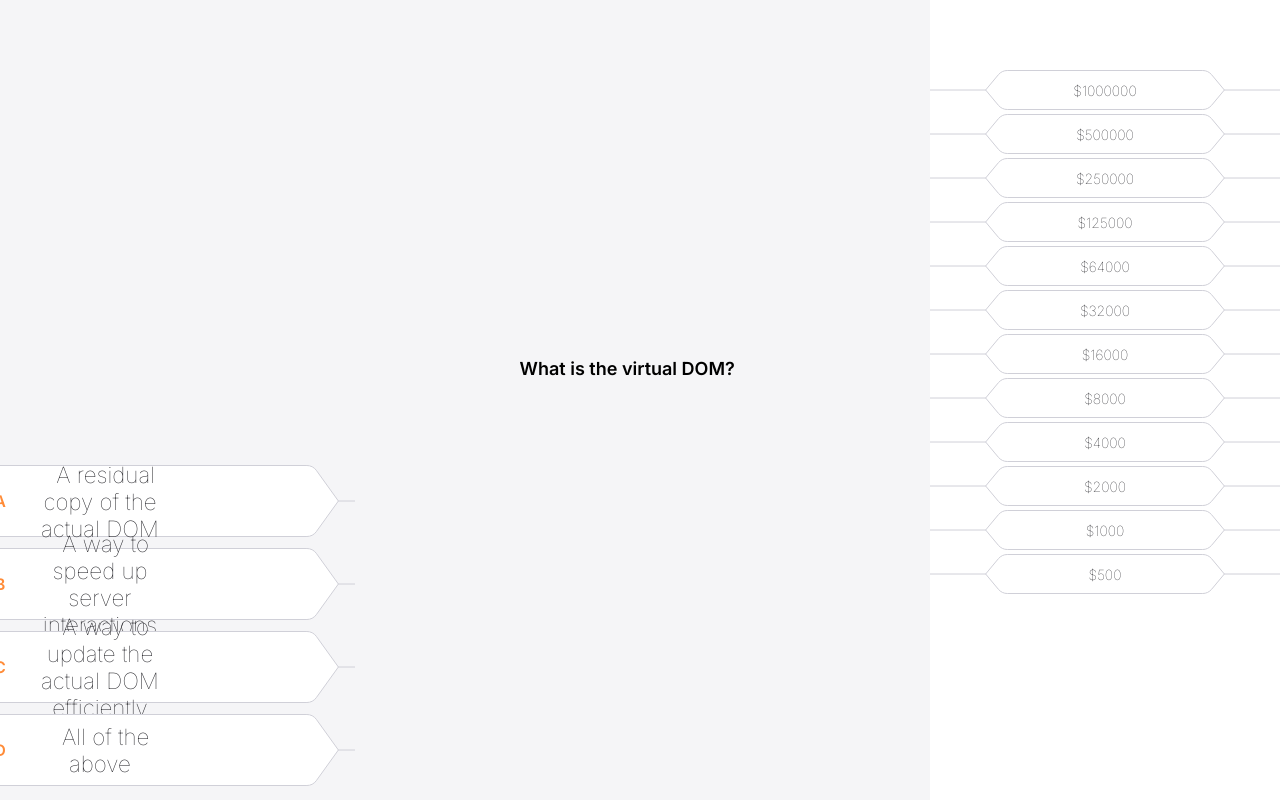
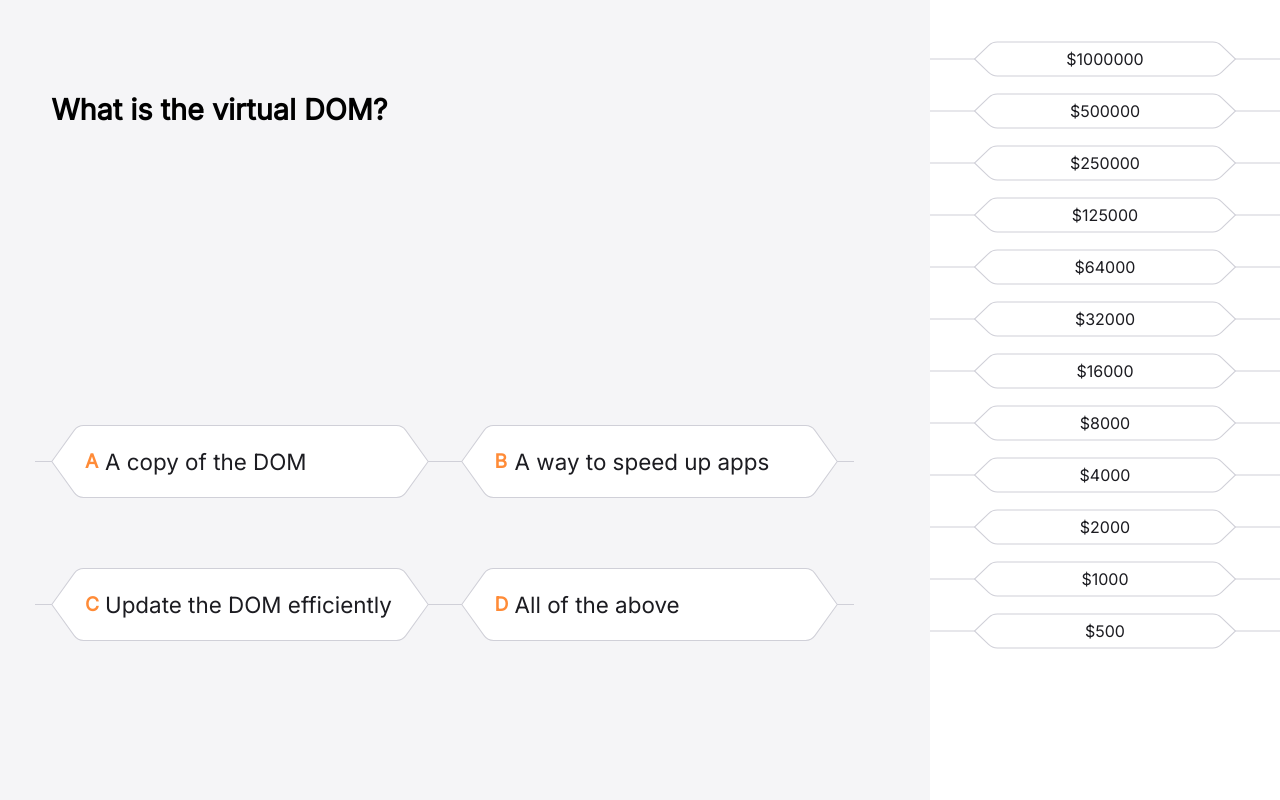
Before and after one commit to slaffsla/millionaire-game, a React (Vite) app: page / in a window 1280 px wide. Both pictures are taken after a click on the button "Start". Built offline with nearby package versions, Linux system fonts and the light colour scheme.

Commit message:
css and final touches

```diff
--- a/src/assets/ReactQuestions.ts
+++ b/src/assets/ReactQuestions.ts
@@ -8,12 +8,12 @@ export const QuestionsData: QuestionsDataType = [
     "id": "1",
     "question": "What is the virtual DOM?",
     "answers": [
-      "A residual copy of the actual DOM",
-      "A way to speed up server interactions",
-      "A way to update the actual DOM efficiently",
+      "A copy of the DOM",
+      "A way to speed up apps",
+      "Update the DOM efficiently",
       "All of the above"
     ],
-    "correctIndex": 2
+    "correctIndex": 3
   },
   {
     "id": "2",
--- a/src/components/FinalScreen.tsx
+++ b/src/components/FinalScreen.tsx
@@ -4,8 +4,14 @@ import hand from '../images/hand 1.svg'
 import '../styles/App.css';
 
 function FinalScreen({ score, onStart }: FinalScreenProps) {
+
+  // Undo background for FinalScreen
+  const BackgroundStyle = {
+    background: "none"
+  }
+
   return (
-    <div className="welcome-screen">
+    <div className="welcome-screen" style={BackgroundStyle}>
         <img src={hand} alt="Welcoming Hand" className="welcome-screen__image" />
       <div className="welcome-screen__container">
         <h3 className="final-screen__text">Total score:</h3>
--- a/src/components/GameScreen.tsx
+++ b/src/components/GameScreen.tsx
@@ -20,6 +20,7 @@ const GameScreen = ({onEnd}: GameScreenProps) => {
   const [currentAnsIsCorrect, setCurrentAnsIsCorrect] = useState(0); //-1 wrong, 0 reset, 1 right
   const [currentAns, setCurrentAns] = useState(-1); // reset
   const [isHover, setIsHover] = useState(new Array(4).fill(false));
+  const [isDisabled, setIsDisabled] = useState(false); // whether answer buttons should be disabled or not
 
   const currentQuestion = QuestionsData[questionIndex];
 
@@ -46,6 +47,10 @@ const GameScreen = ({onEnd}: GameScreenProps) => {
   }
 
   const handleAnswer = (answerIndex: number) => {
+    if (!isDisabled) {
+      // Disable answer buttons while processing answer
+      setIsDisabled(true);
+
       setCurrentAns(answerIndex);
       if (answerIndex === currentQuestion.correctIndex) {
         // Set to initial value on first successful attempt
@@ -55,32 +60,39 @@ const GameScreen = ({onEnd}: GameScreenProps) => {
         setTimeout(() => {
           setQuestionIndex(questionIndex + 1);
           setCurrentAnsIsCorrect(0);
-      }, 350);
+          setIsDisabled(false); // Re-enable answer buttons after processing answer
+        }, 1350);
       } else {
         setCurrentAnsIsCorrect(-1);
         setTimeout(() => {
           onEnd(score);
-      }, 350)
+        }, 1350)
+      }
     }
   };
 
   const handleMouseEnter = (answerNr:number) => {
     console.log("Entered, CurrentAnswerNr: ", answerNr)
+    if (!isDisabled) {
       setIsHover(prevState => {
         const newHoverState = [...prevState];
         newHoverState[answerNr] = true;
         return newHoverState;
       });
+    }
   };
 
   const handleMouseLeave = (answerNr:number) => {
     setCurrentAns(-1);
+    if (!isDisabled) {
       setIsHover(prevState => {
         const newHoverState = [...prevState];
         newHoverState[answerNr] = false;
         return newHoverState;
       });
+    }
   };
+
 
   return (
     <div className="game">
@@ -89,7 +101,8 @@ const GameScreen = ({onEnd}: GameScreenProps) => {
         className="menu" onClick={() => toggleMenu()}>
         <img src={menuIsShown? MenuClose : MenuOpen}/>
       </div>}
-      {((!isDesktop && !menuIsShown ) || isDesktop) && <div>
+      {((!isDesktop && !menuIsShown ) || isDesktop) &&
+      <div className="game__qa--wrapper">
         <div className="game__question">{currentQuestion.question}</div>
         <div className="game__answers">
           {currentQuestion.answers.map((answer, index) => (
@@ -100,7 +113,7 @@ const GameScreen = ({onEnd}: GameScreenProps) => {
               onMouseEnter={() => handleMouseEnter(index)}
               onMouseLeave={() => handleMouseLeave(index)}
             >
-              <img src={getAnswerImage(index)} className="game__answer--image" alt="Answer Button" />
+              <img src={getAnswerImage(index)} alt="Answer Button" />
               <h5 className="game__answer--text">{String.fromCharCode(index+65).toUpperCase()}</h5>
               <p className="game__answer--text">{answer}</p>
             </div>
--- a/src/components/ProgressBar.tsx
+++ b/src/components/ProgressBar.tsx
@@ -14,22 +14,20 @@ interface ProgressBarProps {
 const ProgressBarWrapper = styled.div`
   position: absolute;
   width:100%;
-  top: 0%;
+  top: 0px;
   height: 100%;
   @media (min-width: 768px) {
     right: 0px;
     width: min(32%, 350px);
-    background-color: var(--White-100)
+    background-color: var(--White-100);
   }
 `;
 
 const ProgressBarContainer = styled.div`
-  top: 10%;
   display: flex;
   flex-direction: column-reverse;
-  justify-content: flex-end;
-  margin-top: 20%;
-  @media (max-width: 767px) {
+  margin-top: 10%;
+  @media (max-width: 768px) {
     align-items: center;
   }
 `;
@@ -38,26 +36,18 @@ const ProgressBarItem = styled.div<{ isActive: boolean; isPast: boolean; isDeskt
   display: flex;
   align-items: center;
   justify-content: center;
-  margin-bottom: 4px;
   color: ${(props) => (props.isActive ? "#FF8B37" : props.isPast ? "#D0D0D8" : "#1C1C21")};
   background-image: url(${(props) =>
     props.isDesktop ? (props.isActive ? prizeActive_Desktop : prizeInactive_Desktop) : (props.isActive ? prizeActive : prizeInactive)});
   background-repeat: no-repeat;
   background-position: center;
-  background-size: ${(props) => (props.isDesktop ? "auto" : "contain")}
-  padding-left: 20px;
-  font-size: 14px;
-  background-position: center;
   width: 100%;
-  height: 40px;
+  height: 48px;
+  background-size: 100% 100%;
   margin-bottom: 4px;
-  max-width: 100%;
   filter: ${(props) =>
-    props.isActive ? "drop-shadow(0px 4px 4px rgba(0, 0, 0, 0.25))" :  "none" };
+    props.isActive && !props.isDesktop ? "drop-shadow(0px 4px 4px rgba(0, 0, 0, 0.25))" :  "none" };
 `;
-
-/* margin-bottom: ${(props) =>
-  props.isDesktop ? ("0px") : (props.isActive ? "180px" : "0px")}; */
 
 const populateArrayWithPrizes = (initialPrize:number, totalItems:number) => {
   let ItemsArray = [initialPrize];
--- a/src/styles/App.css
+++ b/src/styles/App.css
@@ -1,5 +1,5 @@
-@import url('https://fonts.googleapis.com/css2?family=Inter:wght@100;600&display=swap');
-
+/* @import url('https://fonts.googleapis.com/css2?family=Inter:wght@100;600&display=swap'); */
+@import url('https://fonts.googleapis.com/css2?family=Inter&display=swap');
 #root {
   --Orange-120: #E87928;
   --Orange-100: #FF8B37;
@@ -100,7 +100,6 @@ h1 span {
 }
 
 .menu:hover {
-  background-color: var(--Black-40);
   transform: rotate(2deg);
 }
 
@@ -119,15 +118,20 @@ h1 span {
   display: none;
 }
 
+.game__qa--wrapper {
+  display: flex;
+  flex-direction:column;
+  align-items: center;
+}
+
 .game__question {
-  font-size: 2rem;
+  font-size: 1.8rem;
   margin-bottom: 2rem;
-  text-align: center;
-  margin-bottom: 10vh;
-  margin-top: 16vh;
-  margin-right: 2vw;
-  font-size: 18px;
+  text-align:center;
+  margin-left: 4vw;
   font-weight: 600;
+  display: inline-block;
+  vertical-align: middle;
 }
 
 .game__answers {
@@ -140,45 +144,44 @@ h1 span {
 }
 
 .game__answer {
-  width: 320px;
-  height: 57px;
-  font-size: 1rem;
+  display: flex;
+  height:auto;
   color: var(--Black-100);
   cursor: pointer;
   font-weight: 400;
-  text-align: left;
-  margin: 12px;
-  display: flex;
+  margin: 8px;
   align-items: center;
+  justify-content: flex-start;
   position: relative;
   background-size: cover;
   background-repeat: no-repeat;
-  object-fit: contain;
+}
+
+.game__answer--text {
+  text-align: center;
+  position: absolute;
+  margin: auto;
+  justify-content: center;
+  width: auto;
 }
 
 .game__answer h5 {
-  font-size: 16px;
-  text-indent: -200px;
+  font-size: 1.2rem;
+  text-indent: 50px;
   font-weight: 600;
   color: var(--Orange-100);
 }
 
 .game__answer p {
-  text-indent: .5em;
-  font-weight: 400;
+  margin-left: 70px;
+  font-weight: 500;
+  font-size: 1.4rem;
   color: var(--Black-100);
+  text-align: left;
 }
 
-.game__answer--text {
-  position: absolute;
-  top: 50%;
-  left: 50%;
-  transform: translate(-50%, -50%);
-  font-weight: bold;
-  font-size: 1.4rem;
-  text-align: center;
-}
 
+//check
 .game__answer::active, .game__answer::focus {
   filter: drop-shadow(0px 4px 4px rgba(0, 0, 0, 0.25));
   top: 1px;
@@ -194,21 +197,9 @@ h1 span {
 
 
 
-
-/* || BIGGER SCREENS GO FURTHER */
+/* || BIGGER SCREENS GO FURTHER, FOLLOWED BY RULES FOR MOBILE ONLY */
 
 @media only screen and (min-width: 768px) {
-
-  .game {
-    display: flex;
-  }
-  .menu {
-    flex: 0 0 25%;
-  }
-  .question {
-    flex: 1;
-  }
-
 
   .welcome-screen {
     flex-direction: row;
@@ -228,7 +219,6 @@ h1 span {
   }
 
   .welcome-screen__title {
-
     font-size: 40px;
     margin-top: 8vh;
     margin-bottom: 7vh;
@@ -265,20 +255,42 @@ h1 span {
     padding: 20px;
   } */
 
+  .game__qa--wrapper {
+    align-items: flex-start;
+  }
+
   .game__answers {
-    display: flex;
+    display: grid;
+    gap: 0px;
+    grid-template-columns: 1fr 1fr;
+    width: 64%;
+    align-items: center;
+    margin-top: 18%;
+  }
+  /* .game__answers {
+    display: grid;
     flex-direction: row;
     flex-wrap: wrap;
-    height: 80px;
-    width: 200px;
+    width: 68%;
     align-content: flex-start;
+    margin-left: 2rem;
+    flex: 0 1 75%;
+  } */
+
+  .game__answer {
+    display: flex;
+    font-size: 1rem;
+    align-items: center;
+    justify-content: flex-start;
+    width: 100%;
+    margin: 35px;
   }
-  .game__answer {
-    flex: 0 0 300px;
-    width: 200px;
-    padding: 2px;
-    margin-bottom: 10px;
+
+  .game__answer img {
+    width: inherit;
+    object-fit: contain;
   }
+
  /*
   .progress-bar {
     background-color: var(--White-100)
@@ -315,27 +327,42 @@ h1 span {
 @media only screen and (max-width: 768px) {
 
   .game__answer::before,
-  .game__answer::after,
-  .progress-bar-item::before,
-  .progress-bar-item::after {
+  .game__answer::after {
     content: '';
     position: absolute;
-    top: 49.6%;
+    top: 49%;
     height: 1px;
     border-top: 1px solid var(--Black-40);
-    transform: translateY(0px);
   }
 
-  .game__answer::before,
-  .progress-bar-item::before {
+  .game__answer::before {
     left: -100%;
     width: 100%;
   }
 
-  .game__answer::after,
-  .progress-bar-item::after {
-    right: -226%;
+  .game__answer::after {
+    right: -200%;
     width: 200%;
   }
 
+
+  /* .progress-bar-item::before,
+  .progress-bar-item::after {
+    content: '';
+    position: absolute;
+    top: 49%;
+    height: 1px;
+    border-top: 1px solid var(--Black-40);
+    transform: translateY(11.5px);
+  }
+
+  .progress-bar-item::before {
+    left: -77%;
+    width: 100%;
+  }
+
+  .progress-bar-item::after {
+    right: -77%;
+    width: 100%;
+  } */
 }
```
Also changed, not shown: src/components/Menu.del.tsx (added, +34 -0 lines), src/images/Menu.svg. Lines whose indentation alone changed are shown as unchanged.
